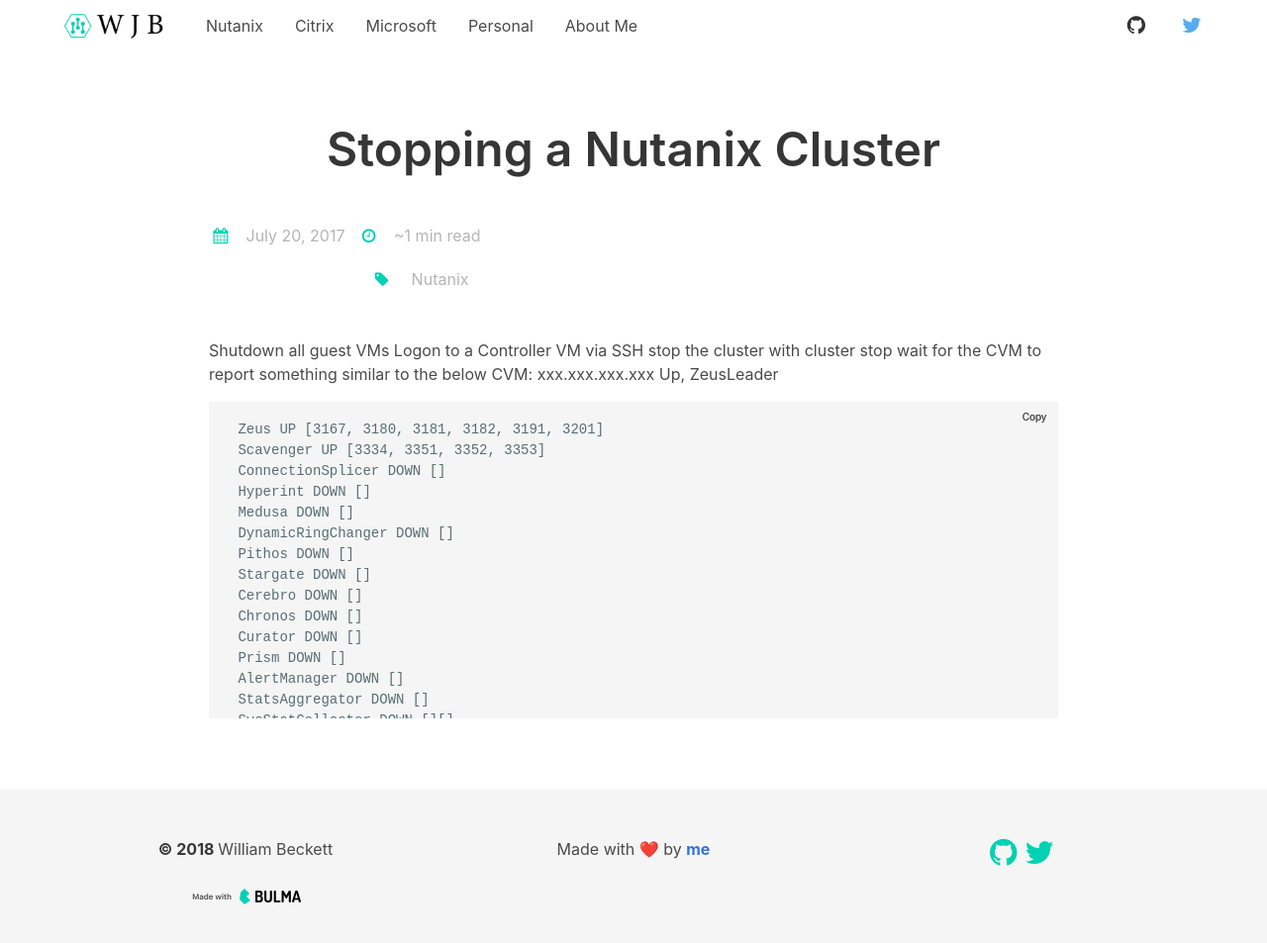
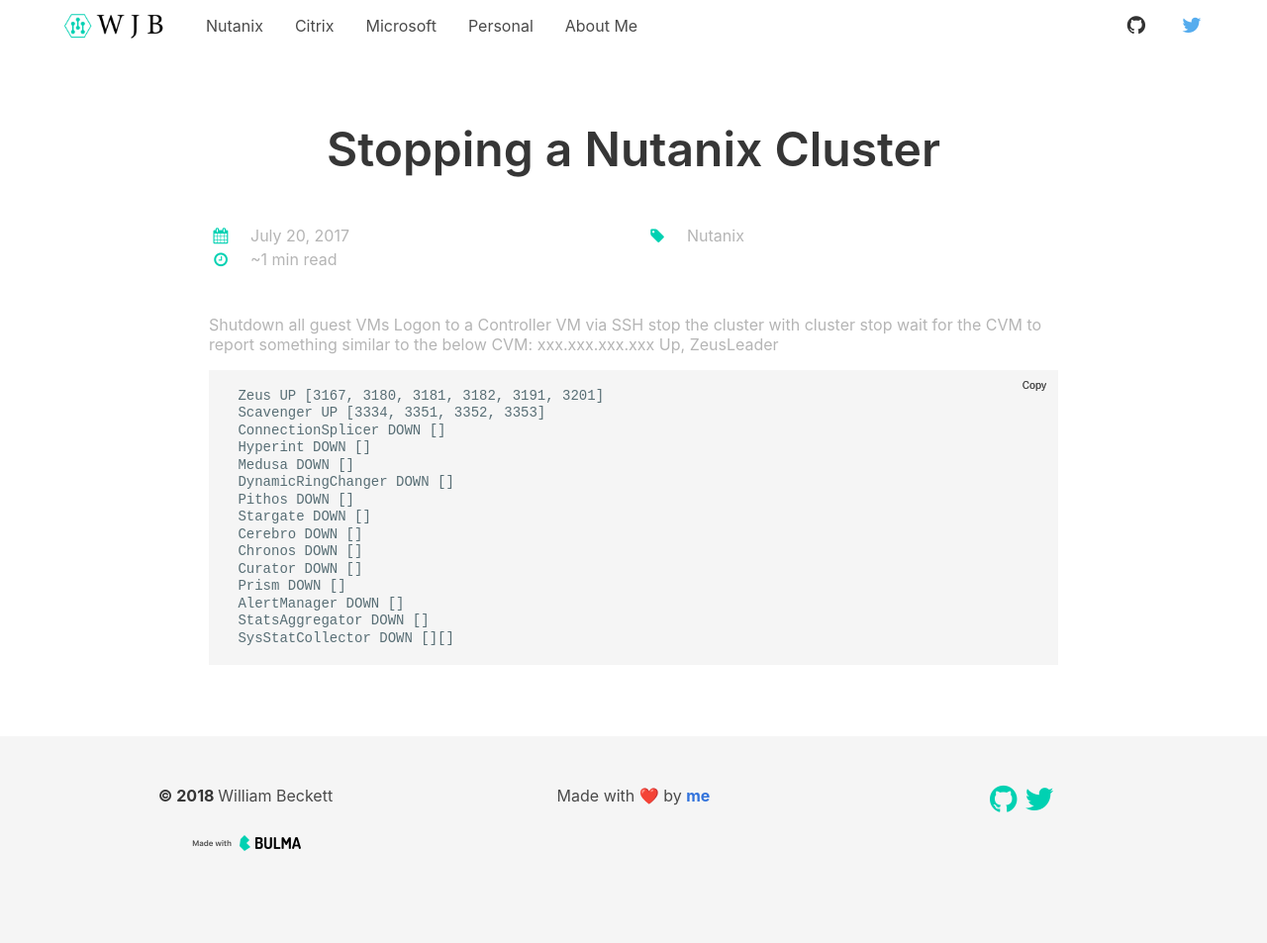
Before and after one commit to wjbeckett/blog, a Jekyll site: the page built from _posts/2017-07-20-stopping-nutanix-cluster.md, in a window 1280 px wide and 1020 px high. Shown: the top 953 px of the window at 99% size. Built offline with Jekyll 4.4.1, drawn with Linux system fonts in a browser that asks for light colours; nearby versions of some CDN libraries.

Commit message:
testing columns

```diff
--- a/_layouts/post.html
+++ b/_layouts/post.html
@@ -28,26 +28,19 @@
           {{ page.name }}
         </h1>
         <br/>
-        <nav class="level">
-          <!-- Left Side -->
         <div class="subtitle is-6 has-text-grey-light">
-            <div class="level-left">
-              <div class="level-item">
+          <div class="columns">
+            <div class="column">
               <span class="icon has-text-primary"><i class="fa fa-calendar"></i></span>&nbsp;&nbsp;&nbsp;<span datetime="{{ page.date | date_to_xmlschema }}">
                 {{ page.date | date: '%B %d, %Y' }}
                 {% if page.last_modified_at %}
                 (Updated: <time datetime="{{ page.last_modified_at | date_to_xmlschema }}">{{ page.last_modified_at | date: "%b %-d, %Y" }}</time>)
                 {% endif %}
               </span>
-              </div>
               <br/>
-              <div class="level-item">
               <span class="icon has-text-primary"><i class="fa fa-clock-o"></i></span><span>{% include read_time.html %}</span>
             </div>
-            </div>
-            <br/>
-            <div class="level-right">
-              <div class="level-item">
+            <div class="column">
               {% for category in page.categories %}
               <a class="has-text-grey-light is-capitalized" href="/category/{{ category }}">
               {% endfor %}
@@ -58,9 +51,7 @@
                 {% endfor %}
                 </span>
               </a>
-              </div>
               <br>
-              <div class="level-item">
               {% if page.comments == true and site.data.comments[page.slug].size > 0 %}
               <a class="has-text-grey-light is-capitalized" href="#comments">
                 <span class="icon has-text-primary"><i class="fa fa-comment-o"></i></span>&nbsp;&nbsp;&nbsp;<span>{{ site.data.comments[page.slug] | size }}&nbsp;Comment{% if site.data.comments[page.slug].size > 1 %}s{% endif %}</span>
@@ -68,8 +59,6 @@
               {% endif %}
             </div>
           </div>
-          </div>
-        </nav>
           <br/>
           <div class="content">
             {{ content }}
@@ -82,4 +71,5 @@
         </div>
       </div>
     </div>
+  </div>
 </section>
```
Lines whose indentation alone changed are shown as unchanged.
